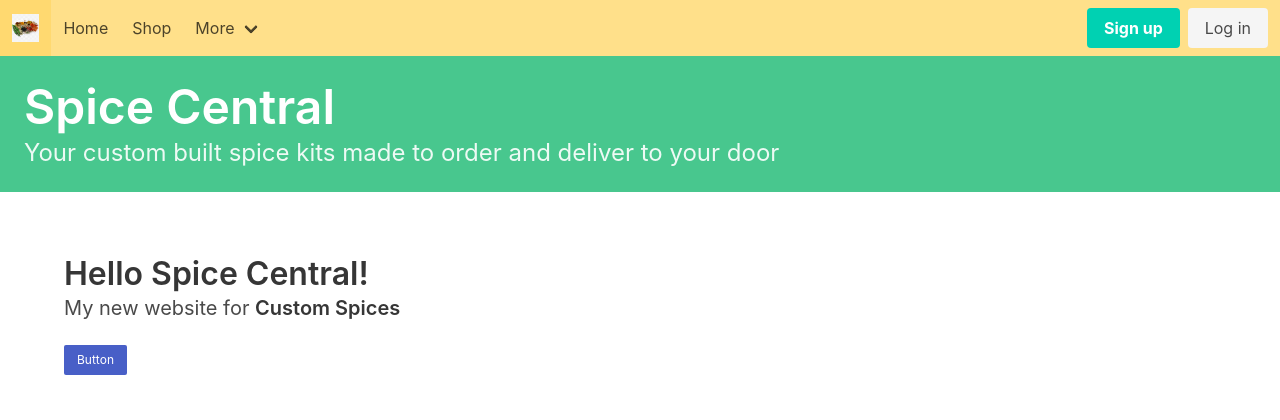
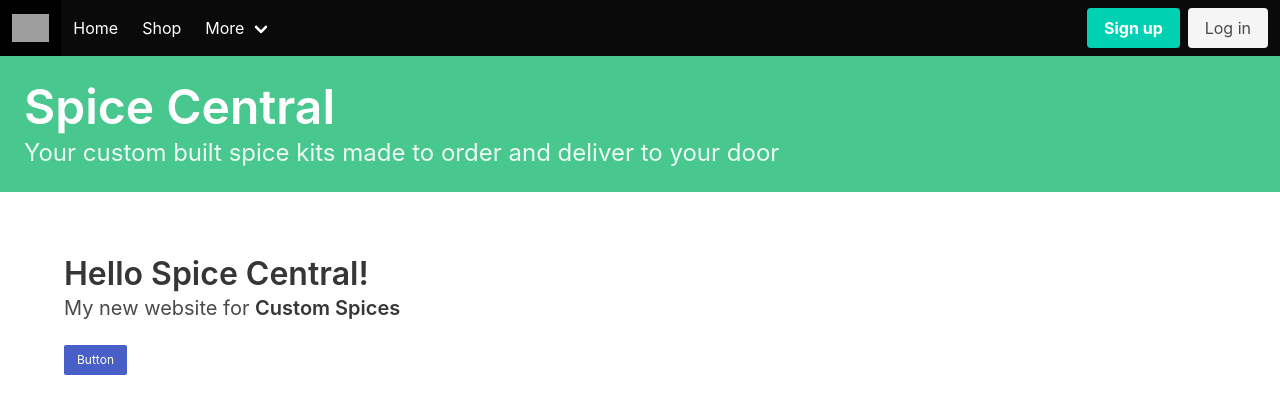
Before and after one commit to afitzer/Spice-Central, a Django app: page /spices/ in a window 1280 px wide. Shown: the top 420 px of the page. Run offline with Django 4.2, Linux system fonts and the light colour scheme; grey boxes are pictures that could not be loaded.

Commit message:
Updated nav bar

```diff
--- a/spices/templates/spices/index.html
+++ b/spices/templates/spices/index.html
@@ -9,7 +9,7 @@
     </head>
 
     <body>
-        <nav class="navbar is-warning" role="navigation" aria-label="main navigation">
+        <nav class="navbar is-black" role="navigation" aria-label="main navigation">
             <div class="navbar-brand">
                 <a class="navbar-item" href="#">
                     {% load static %}
@@ -23,7 +23,7 @@
                 </a>
             </div>
 
-            <div id="navbarBasicExample" class="navbar-menu">
+            <div id="navbarMain" class="navbar-menu">
                 <div class="navbar-start">
                     <a class="navbar-item">
                         Home
@@ -55,6 +55,7 @@
                         </div>
                     </div>
                 </div>
+            </div>
 
             <div class="navbar-end">
                 <div class="navbar-item">
@@ -65,7 +66,6 @@
                         <a class="button is-light">
                             Log in
                         </a>
-                        </div>
                     </div>
                 </div>
             </div>
```
Also changed, not shown: spices/static/spices/spice.png (deleted). Lines whose indentation alone changed are shown as unchanged.
